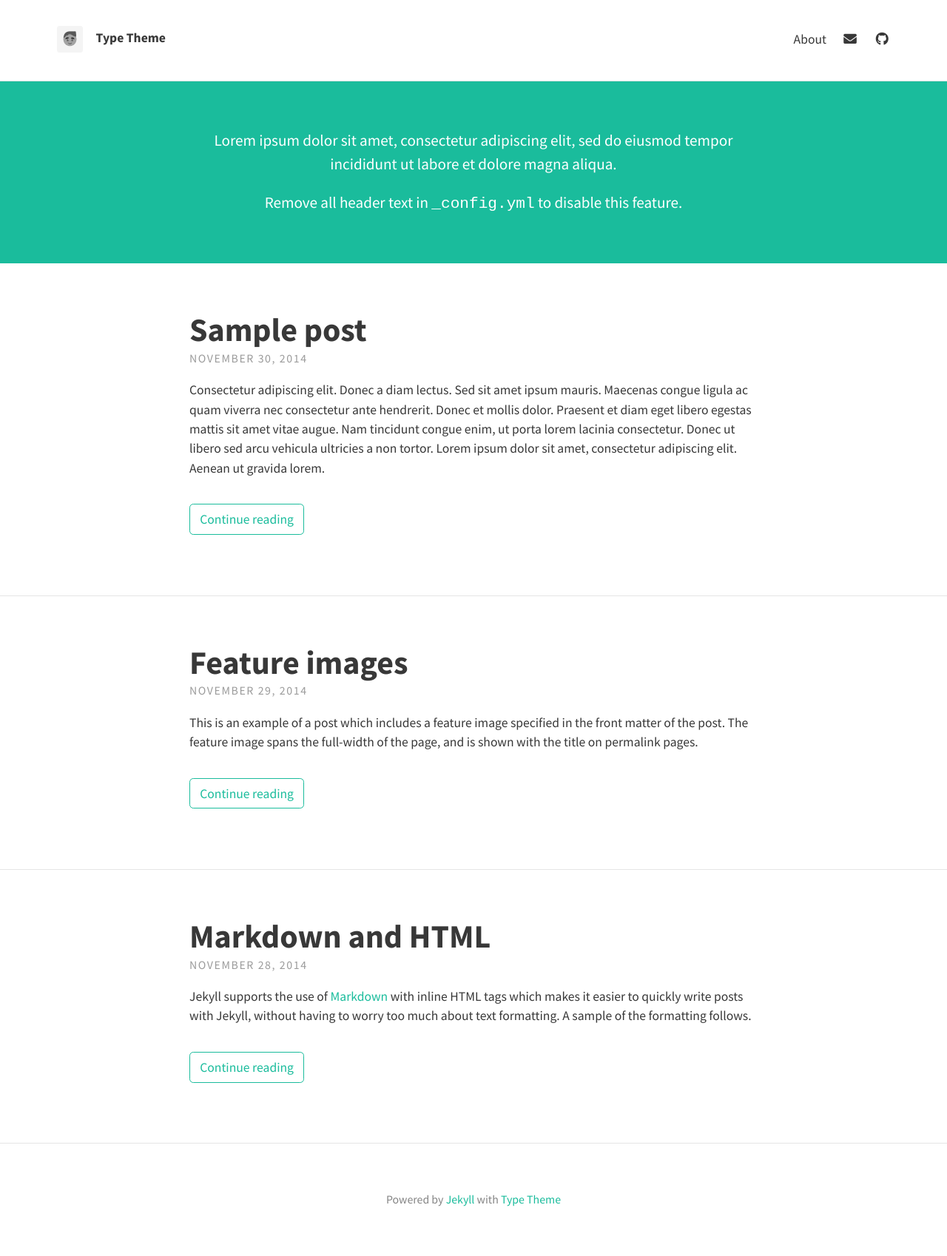
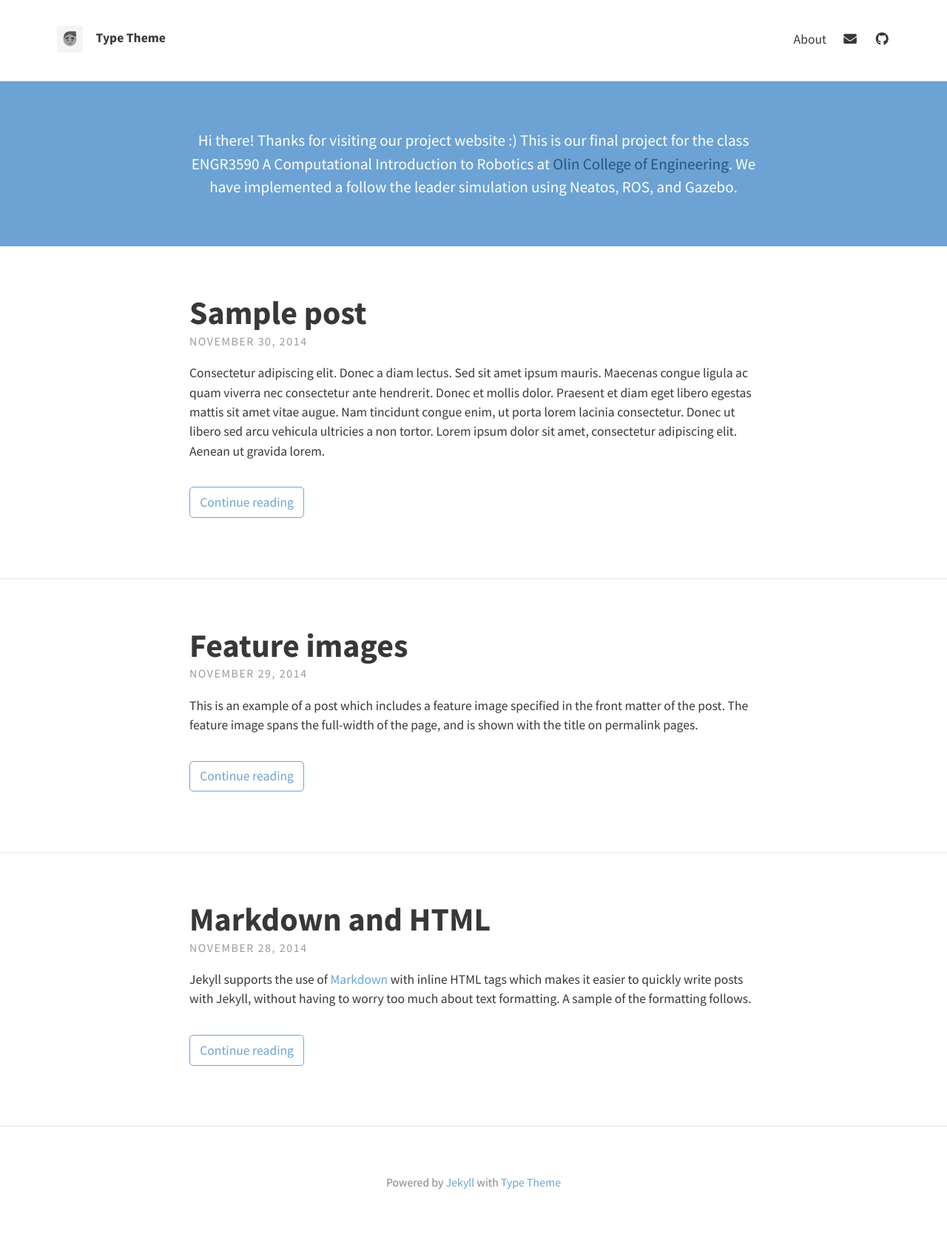
Before and after one commit to annagriffin/swarm_follow_leader, a Jekyll site: the page built from docs/index.html, in a window 1280 px wide. Shown: the whole page at 74% size. Built offline with Jekyll 4.4.1, drawn with Linux system fonts in a browser that asks for light colours; nearby versions of some CDN libraries; the list of posts is cut into pages by our own code; after the commit the page ends 1675 px from its top, so only the background shows below that.

Commit message:
color chance

```diff
--- a/docs/_config.yml
+++ b/docs/_config.yml
@@ -9,13 +9,12 @@ theme_settings:
   avatar: assets/img/avatar.png
   favicon: assets/favicon.ico
   gravatar: # Email MD5 hash
-  description: "A website with blog posts and pages" # used by search engines
+  description: "A website to accompany a Computational Robotics Final Project at Olin College of Engineering" # used by search engines
 
   # Header and footer text
   header_text: >
-     <p>Lorem ipsum dolor sit amet, consectetur adipiscing elit, sed do eiusmod tempor incididunt ut labore et dolore magna aliqua.</p>
+     <p>Hi there! Thanks for visiting our project website :) This is our final project for the class ENGR3590 A Computational Introduction to Robotics at <a href="https://www.olin.edu//">Olin College of Engineering</a>. We have implemented a follow the leader simulation using Neatos, ROS, and Gazebo.</p>
 
-     <p>Remove all header text in <code>_config.yml</code> to disable this feature.</p>
   header_text_feature_image:
   footer_text: >
    Powered by <a href="https://jekyllrb.com/">Jekyll</a> with <a href="https://github.com/rohanchandra/type-theme">Type Theme</a>
--- a/docs/_sass/base/_variables.scss
+++ b/docs/_sass/base/_variables.scss
@@ -15,7 +15,7 @@ $border-color: rgba(0, 0, 0, 0.1) !default; // rgba recommended if using feature
 
 // Typography colours
 $text-color: #383838 !default;
-$link-color: #1ABC9C !default;
+$link-color:#1a6fbca3 !default;
 $selection-color: #D4D4D4 !default; // visible when highlighting text
 
 // Tags color
@@ -32,6 +32,6 @@ $feature-image-text-color: #fff !default;
 $feature-image-size: cover !default; // options include "cover", "contain", "auto"
 
 // Header description box
-$header-desc-background-color: #1ABC9C !default;
+$header-desc-background-color: #1a6fbca3 !default;
 $header-desc-text-color: #FFF !default;
-$header-desc-link-color: #02453D !default;
+$header-desc-link-color: #00284da3 !default;
```
